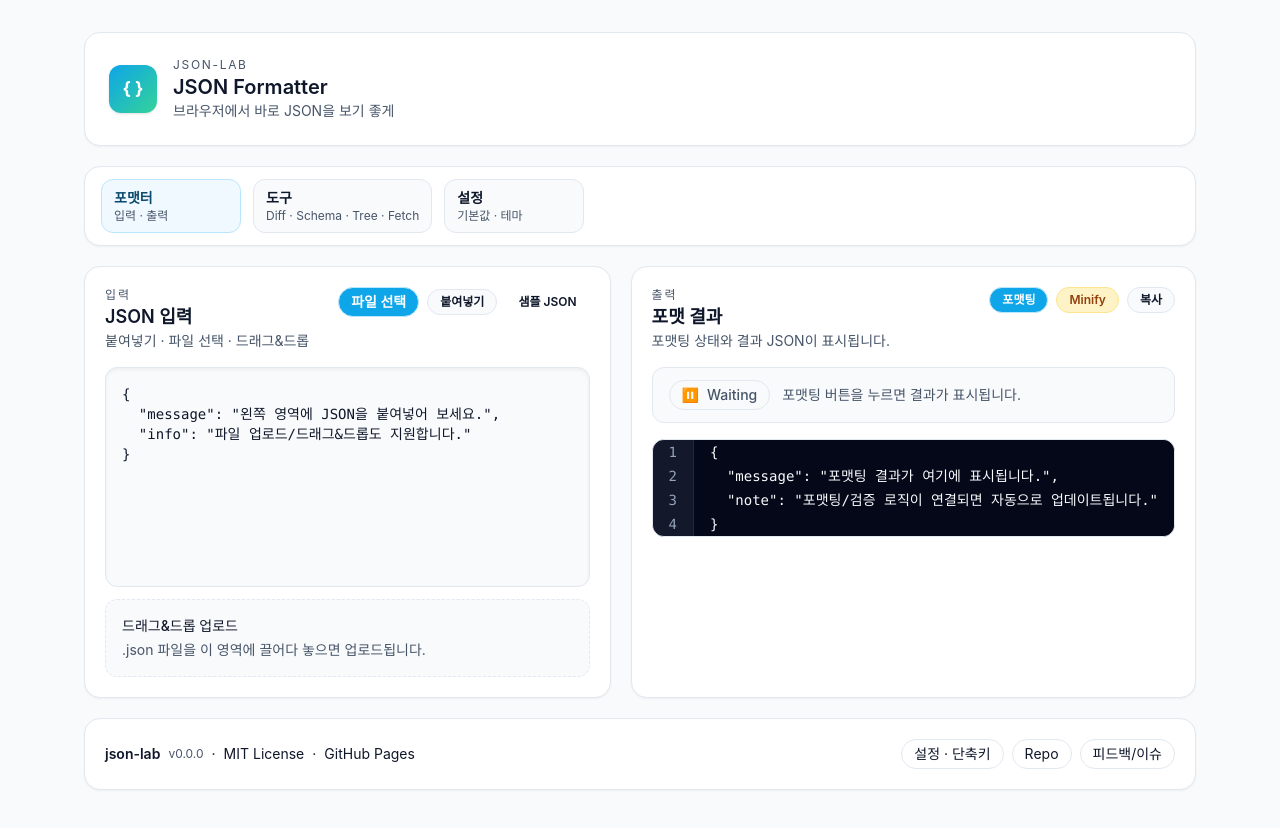
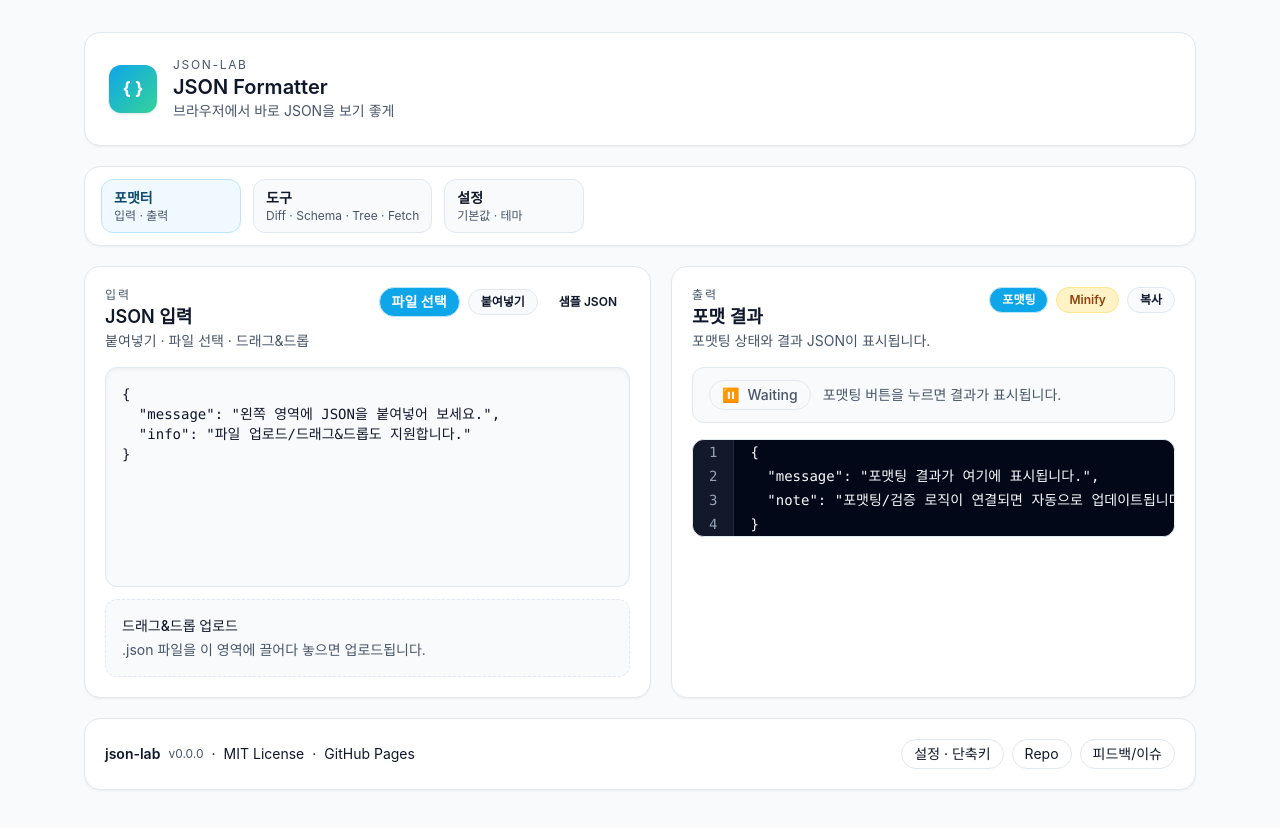
Before and after one commit to ilestri/json-lab, a Vue app: page / in a window 1280 px wide. Built offline with nearby package versions, Linux system fonts and the light colour scheme.

Commit message:
fix: 설정 샘플 JSON 가로 오버플로 방지

```diff
--- a/src/components/JsonOutputPanel.vue
+++ b/src/components/JsonOutputPanel.vue
@@ -96,7 +96,7 @@ const statusChip = computed(() => {
           class="flex-1 overflow-hidden rounded-xl border border-[var(--color-border)] bg-slate-950/90"
       >
         <div class="h-full max-h-[520px] overflow-auto">
-          <div class="grid min-w-full grid-cols-[auto,1fr]">
+          <div class="grid min-w-full max-w-full grid-cols-[auto,1fr]">
             <div class="border-r border-slate-800 bg-slate-900/60 text-sm text-slate-400">
               <div
                 v-for="(line, index) in lines"
@@ -107,7 +107,7 @@ const statusChip = computed(() => {
                 {{ index + 1 }}
               </div>
             </div>
-            <div class="bg-slate-950/90">
+            <div class="bg-slate-950/90 min-w-0 overflow-x-auto">
               <div
                 v-for="(line, index) in lines"
                 :key="index"
--- a/src/views/SettingsView.vue
+++ b/src/views/SettingsView.vue
@@ -181,7 +181,7 @@ const sampleLines = computed(() => sampleFormatted.value.split('\n'))
           :description="preferredMinify ? 'Minify 출력으로 표시됩니다.' : '현재 들여쓰기로 표시됩니다.'"
         >
           <div class="rounded-xl border border-[var(--color-border)] bg-slate-950/90">
-            <div class="grid grid-cols-[auto,1fr]">
+            <div class="grid grid-cols-[auto,1fr] max-w-full">
               <div
                 class="border-r border-slate-800 bg-slate-900/60 text-sm text-slate-400 leading-[1.5]"
               >
@@ -193,7 +193,7 @@ const sampleLines = computed(() => sampleFormatted.value.split('\n'))
                   {{ index + 1 }}
                 </div>
               </div>
-              <div class="bg-slate-950/90">
+              <div class="bg-slate-950/90 min-w-0 overflow-x-auto">
                 <div
                   v-for="(line, index) in sampleLines"
                   :key="index"
```
Also changed, not shown: 1 other file (tests, documents, lock files or other folders). Lines whose indentation alone changed are shown as unchanged.
